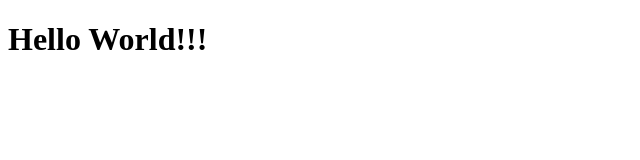
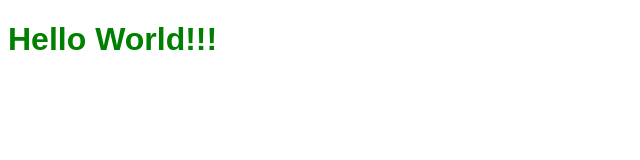
Before and after one commit to mlp101316/silver-meme, a plain HTML site: page index.html in a window 1280 px wide. Shown: the whole page, without its empty margins (0-640 px from the left). Drawn offline with Linux system fonts and the light colour scheme.

Commit message:
added styles

```diff
--- a/index.html
+++ b/index.html
@@ -4,6 +4,7 @@
     <meta charset="UTF-8">
     <meta http-equiv="X-UA-Compatible" content="IE=edge">
     <meta name="viewport" content="width=device-width, initial-scale=1.0">
+    <link rel="stylesheet" href="style.css">
     <title>Document</title>
 </head>
 <body>
--- a/style.css
+++ b/style.css
@@ -0,0 +1,4 @@
+h1 {
+    color: green;
+    font-family: fantasy;
+}
```
